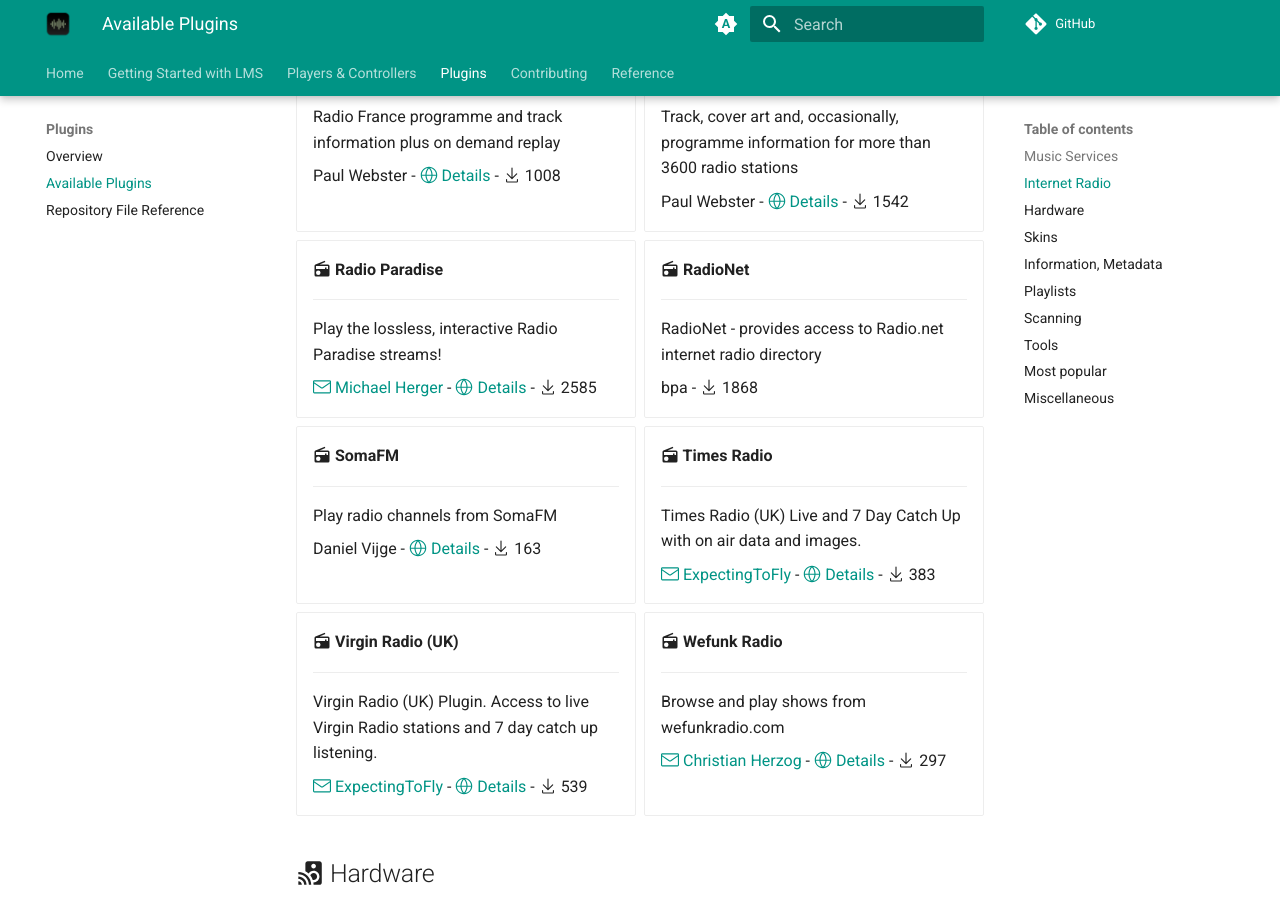
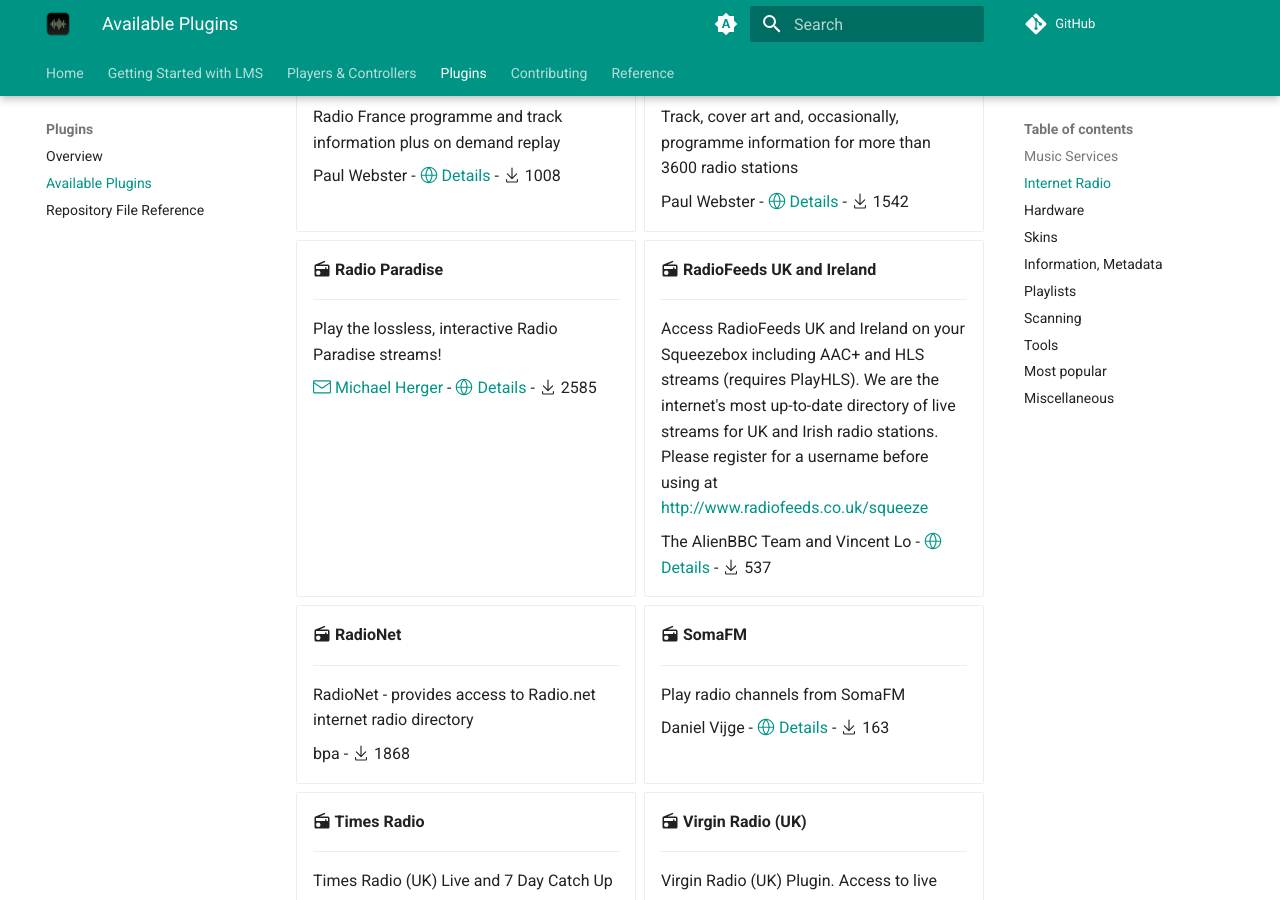
Before and after one commit to LMS-Community/lms-community.github.io, an MkDocs documentation site: the page built from docs/plugins/directory.md, in a window 1280 px wide and 900 px high, scrolled down 2976 px. Built offline with MkDocs 1.6.1 and Material for MkDocs 9.7.7, drawn with Linux system fonts in a browser that asks for light colours; a script that is not in the unit is left out; plug-ins that fetch from the network failed and are left out; comment, search, counter and statistics services are not loaded.

Commit message:
Update external data sources

```diff
--- a/docs/plugins/directory.md
+++ b/docs/plugins/directory.md
@@ -251,6 +251,14 @@ title: Available Plugins
     Play the lossless, interactive Radio Paradise streams!
 
     [:octicons-mail-24: Michael Herger](mailto:slim@herger.net)    - [:octicons-globe-24: Details](https://www.herger.net/slim-plugins/)    - :octicons-download-24: 2585
+
+-   __:material-radio: RadioFeeds UK and Ireland__
+
+    ---
+
+    Access RadioFeeds UK and Ireland on your Squeezebox including AAC+ and HLS streams (requires PlayHLS). We are the internet's most up-to-date directory of live streams for UK and Irish radio stations. Please register for a username before using at [http://www.radiofeeds.co.uk/squeeze](http://www.radiofeeds.co.uk/squeeze)
+
+    The AlienBBC Team and Vincent Lo    - [:octicons-globe-24: Details](http://www.radiofeeds.co.uk/squeeze/)    - :octicons-download-24: 537
 
 -   __:material-radio: RadioNet__
 
```
Also changed, not shown: docs/analytics/stats.json (+1 -1 lines), docs/getting-started/changelog-lms9.md (+1 -0 lines).
